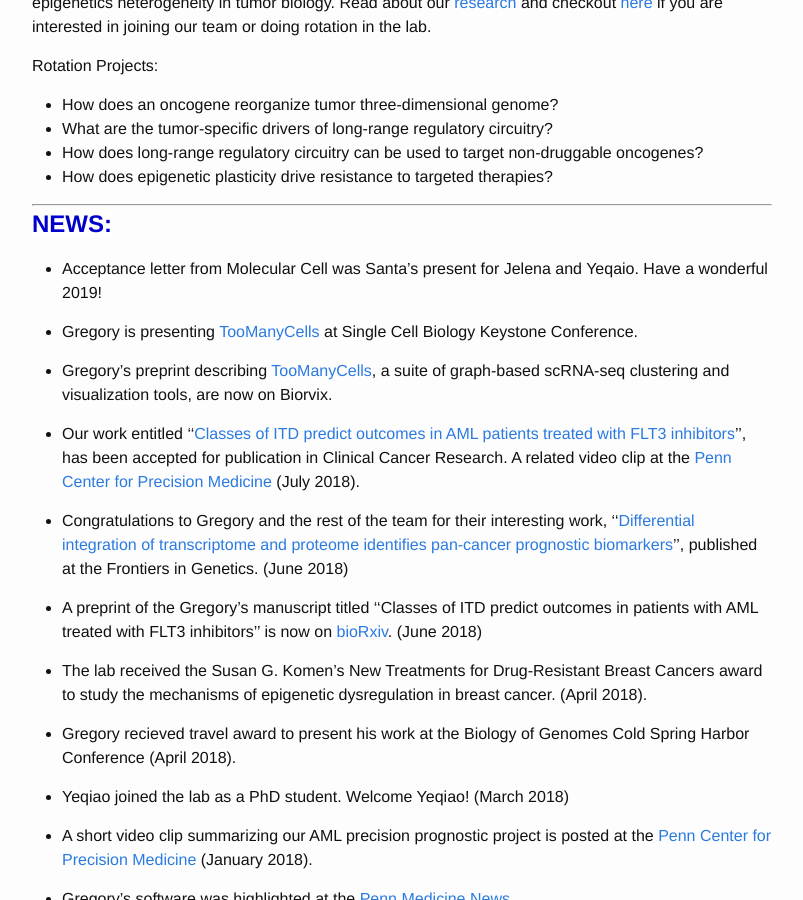
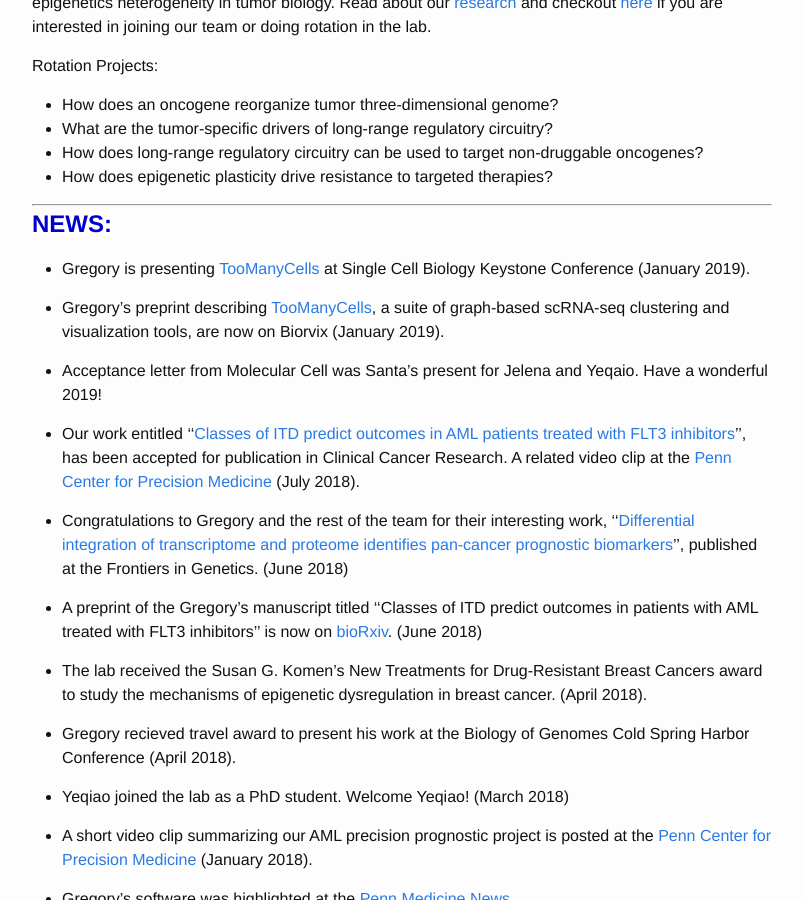
Before and after one commit to faryabib/faryabib.github.io, a Jekyll site: the page built from index.md, in a window 1280 px wide and 900 px high, scrolled down 676 px. Shown: the whole window, without its empty margins (238-1041 px from the left). Built offline with Jekyll 4.4.1, drawn with Linux system fonts in a browser that asks for light colours.

Commit message:
Update index.md

```diff
--- a/index.md
+++ b/index.md
@@ -22,11 +22,12 @@ Rotation Projects:
 
 ----
 <strong><span style="font-size: 1.5em; font-weight: bold; color: #0000cc; background-color: #ffffff">NEWS:</span><strong>
+
++ Gregory is presenting [TooManyCells](https://github.com/faryabiLab/too-many-cells) at Single Cell Biology Keystone Conference (January 2019).
+
++ Gregory's preprint describing [TooManyCells](https://github.com/faryabiLab/too-many-cells), a suite of graph-based scRNA-seq clustering and visualization tools, are now on Biorvix (January 2019).
+
 + Acceptance letter from Molecular Cell was Santa's present for Jelena and Yeqaio. Have a wonderful 2019!
-
-+ Gregory is presenting [TooManyCells](https://github.com/faryabiLab/too-many-cells) at Single Cell Biology Keystone Conference.
-
-+ Gregory's preprint describing [TooManyCells](https://github.com/faryabiLab/too-many-cells), a suite of graph-based scRNA-seq clustering and visualization tools, are now on Biorvix.
 
 + Our work entitled ''[Classes of ITD predict outcomes in AML patients treated with FLT3 inhibitors](http://clincancerres.aacrjournals.org/content/early/2018/09/01/1078-0432.CCR-18-0655)'', has been accepted for publication in Clinical Cancer Research. A related video clip at the [Penn Center for Precision Medicine](https://www.youtube.com/watch?v=vqLXfHXP98A&index=20&list=PLRGEsZTjjo8mLReT4vqHU6cc_d4hn46GV) (July 2018).
 
```
